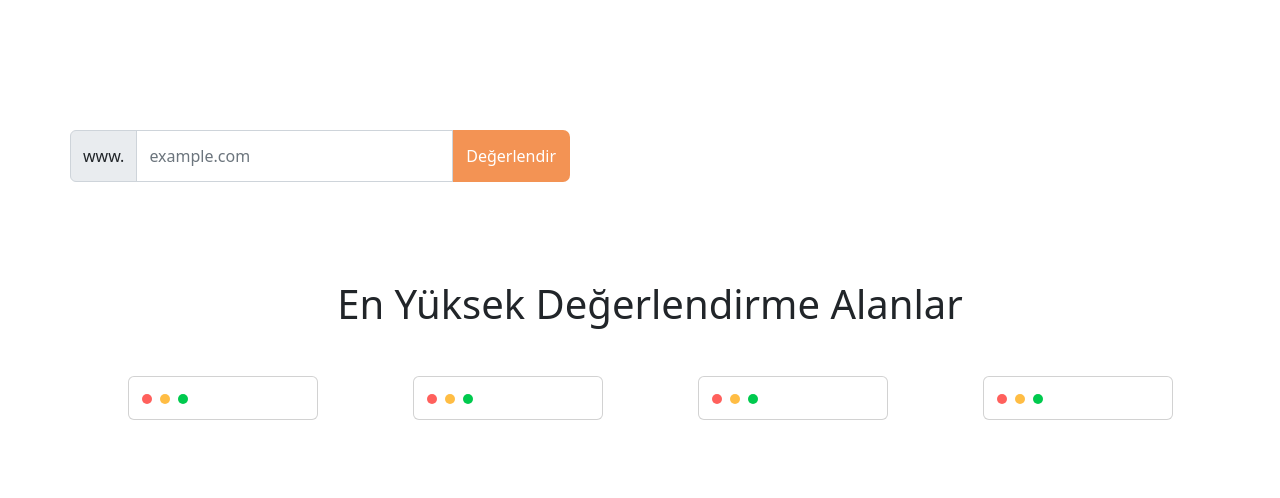
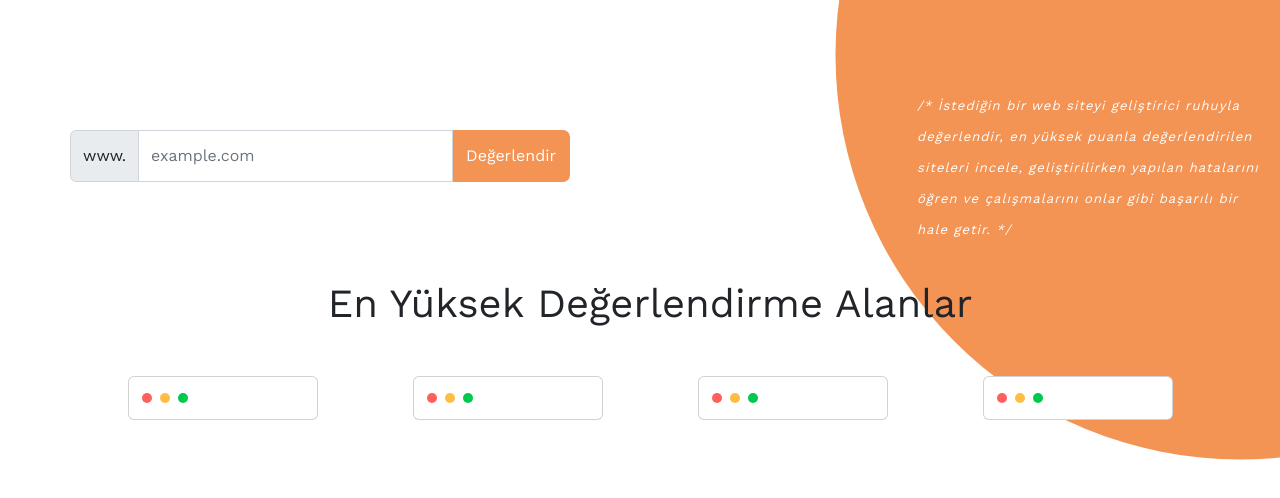
Before and after one commit to cenkbulbull/degerlendirme-sistemi, a Vue app in the folder client/: page / in a window 1280 px wide. Shown: the top 498 px of the page. Built offline with nearby package versions, Linux system fonts and the light colour scheme.

Commit message:
design editing

```diff
--- a/client/src/components/Survey.vue
+++ b/client/src/components/Survey.vue
@@ -3,8 +3,21 @@
 		<button><i class="fa-solid fa-xmark"></i></button>
 		<p>Would you like to receive updates when we post new upcoming webinars?</p>
 		<div class="input-group">
-			<input type="radio" name="radio"> <label for="radio">Yes, please</label>
-			<input type="radio" name="radio"> <label for="radio">Nope</label>
+			<div class="radio-group">
+				<input type="radio" name="radio" value="1"><label for="radio">1</label>
+			</div>
+			<div class="radio-group">
+				<input type="radio" name="radio" value="2"><label for="radio">2</label>
+			</div>
+			<div class="radio-group">
+				<input type="radio" name="radio" value="3"><label for="radio">3</label>
+			</div>
+			<div class="radio-group">
+				<input type="radio" name="radio" value="4"><label for="radio">4</label>
+			</div>
+			<div class="radio-group">
+				<input type="radio" name="radio" value="5"><label for="radio">5</label>
+			</div>
 		</div>
 		<button>Next <i class="fa-solid fa-chevron-right"></i></button>
 	</div>
@@ -12,7 +25,7 @@
 <script>
 
 </script>
-<style scoped>
+<style>
 	/*
 font-family: 'Work Sans', sans-serif;
 font-family: 'Poppins', sans-serif;
@@ -37,22 +50,29 @@ font-family: 'Poppins', sans-serif;
 		justify-content:start;
 		background-color:#2D354D ;
 		color: #ffffff;
-		width: 300px;
-		height: 200px;
-		margin: 160px auto;
+		width: 400px;
+		height: 300px;
+		margin: 130px auto;
 		padding: 50px;
 		font-size: 14px;
 	}
 	.popup .input-group{
-		margin-top: 50px;
+		margin-top: 20px;
+	}
+	.popup .radio-group{
+		margin-right: 4px;
+	}
+	.popup .radio-group label{
+		font-size: 12px;
+		margin-left: 3px;
 	}
 	.popup .input-group input[type='radio'] {
 		transform: scale(2);
-		margin: 0 10px;
+		margin: 3px 10px;
 	}
 	input[type='radio']:checked:after {
-		width: 13px;
-		height: 13px;
+		width: 15px;
+		height: 15px;
 		border-radius: 50%;
 		background-color: #F39354;
 		content: '';
--- a/client/src/views/HomeView.vue
+++ b/client/src/views/HomeView.vue
@@ -1,18 +1,24 @@
 <template>
 	<Input/>
+	<div class="desc">
+		<p><code style="color:#fff"><em>/* İstediğin bir web siteyi geliştirici ruhuyla değerlendir, en yüksek puanla değerlendirilen siteleri incele, geliştirilirken yapılan hatalarını öğren ve çalışmalarını onlar gibi başarılı bir hale getir. */</em></code></p>
+	</div>
 	<div class="container highest-vote">
 		<h4 class="mb-5 text-center display-6">En Yüksek Değerlendirme Alanlar</h4>
 		<HighestVote/>
 	</div>
+	<!--<Survey/>-->
 </template>
 
 <script>
+	import Survey from "../components/Survey.vue"
 	import Input from "../components/Input.vue"
 	import HighestVote from "../components/HighestVote.vue"
 	export default{
 		components:{
 			Input,
-			HighestVote
+			HighestVote,
+			Survey
 		}
 	}
 </script>
@@ -23,4 +29,23 @@
 		top: 280px;
 		margin-left: 80px;
 	}
+	.desc{
+		position: absolute;
+		top: 0;
+		right: 0;
+		width: 500px;
+		height: 500px;
+		background-color: #f39354;
+		color: #fff;
+		clip-path: circle(80.9% at 92% 11%);
+	}
+	.desc p{
+		width: 350px;
+		font-size: 15px;
+		position: absolute;
+		top: 90px;
+		right: 13px;
+		line-height: 30px;
+		letter-spacing: 1px;
+	}
 </style>
```
